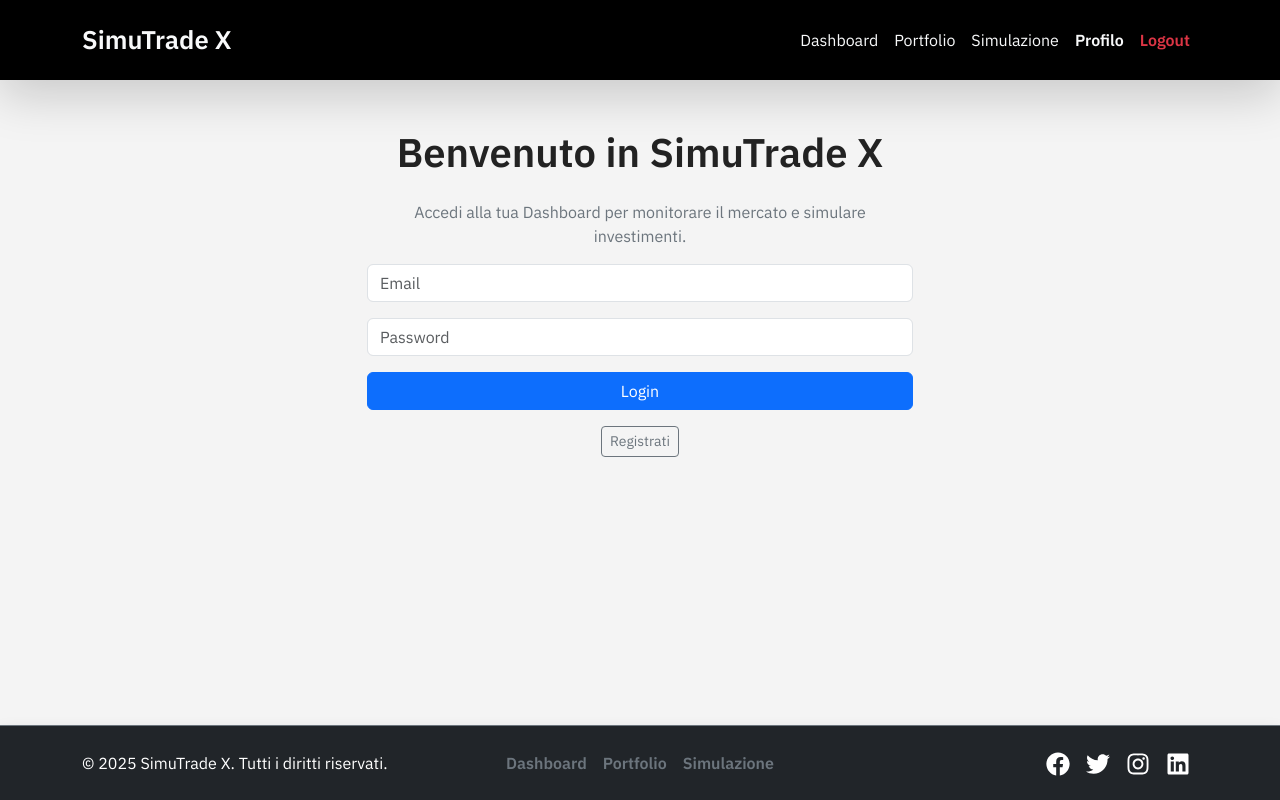
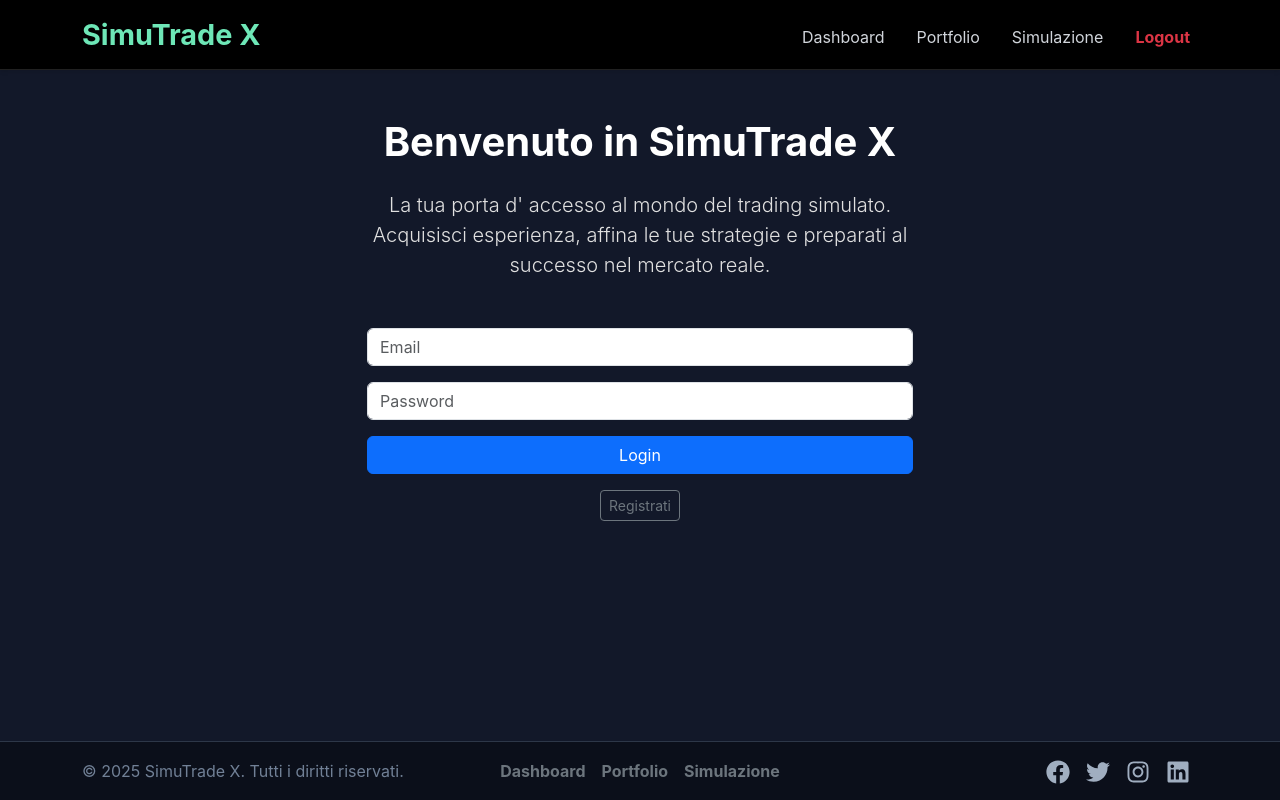
Before and after one commit to Piero793/simulatore_trading_frontend, a React (Vite) app: page / in a window 1280 px wide. Built offline with nearby package versions, Linux system fonts and the light colour scheme; sample sign-in values are in the browser's storage; what chartjs-plugin-zoom would draw is missing.

Commit message:
Css new version

```diff
--- a/src/App.jsx
+++ b/src/App.jsx
@@ -4,7 +4,7 @@
 import Home from "./components/Home";
 import CustomNavbar from "./components/CustomNavbar";
 import Dashboard from "./pages/Dashboard";
-import Portfolio from "./pages/Portfolio";
+import Portfolio from "./pages/portfolio";
 import Simulazione from "./pages/Simulazione";
 import "bootstrap/dist/css/bootstrap.min.css";
 import "./styles/App.css";
--- a/src/components/CustomNavbar.jsx
+++ b/src/components/CustomNavbar.jsx
@@ -3,9 +3,9 @@
 import { Link } from "react-router-dom";
 
 const CustomNavbar = ({ autenticato, handleLogout, utente }) => (
-  <Navbar bg="black" variant="dark" expand="lg" className="custom-navbar shadow-lg py-3">
+  <Navbar bg="black" variant="dark" expand="lg" className="custom-navbar">
     <Container>
-      <Navbar.Brand as={Link} to="/" className="fw-bold text-light">
+      <Navbar.Brand as={Link} to="/" className="navbar-brand">
         SimuTrade X
       </Navbar.Brand>
       <Navbar.Toggle aria-controls="navbar-nav" />
@@ -13,27 +13,27 @@
         <Nav className="ms-auto">
           {autenticato && (
             <>
-              <Nav.Link as={Link} to="/dashboard" className="text-light">
+              <Nav.Link as={Link} to="/dashboard" className="nav-link">
                 Dashboard
               </Nav.Link>
-              <Nav.Link as={Link} to="/portfolio" className="text-light">
+              <Nav.Link as={Link} to="/portfolio" className="nav-link">
                 Portfolio
               </Nav.Link>
-              <Nav.Link as={Link} to="/simulazione" className="text-light">
+              <Nav.Link as={Link} to="/simulazione" className="nav-link">
                 Simulazione
               </Nav.Link>
-              <Nav.Link as={Link} to="/profilo" className="text-light fw-bold">
+              {/* <Nav.Link as={Link} to="/profilo" className="nav-link active">
                 Profilo
-              </Nav.Link>
+              </Nav.Link> */}
             </>
           )}
           <Nav>
             {autenticato ? (
-              <Nav.Link className="text-danger fw-bold" onClick={handleLogout}>
+              <Nav.Link className="nav-link text-danger fw-bold" onClick={handleLogout}>
                 Logout {utente && `(${utente})`}
               </Nav.Link>
             ) : (
-              <Nav.Link as={Link} to="/" className="text-light">
+              <Nav.Link as={Link} to="/" className="nav-link">
                 {/* Login/Registrazione */}
               </Nav.Link>
             )}
--- a/src/components/Footer.jsx
+++ b/src/components/Footer.jsx
@@ -4,7 +4,7 @@
 import { Link } from "react-router-dom";
 
 const Footer = ({ autenticato }) => (
-  <footer className="footer bg-dark text-white py-4 shadow border-top border-secondary">
+  <footer className="footer">
     <Container>
       <Row className="align-items-center">
         <Col md={4} className="text-center text-md-start">
@@ -13,25 +13,13 @@
 
         {autenticato && (
           <Col md={4} className="text-center">
-            <Link
-              to="/dashboard"
-              className="text-secondary mx-2 fw-bold hover:text-light"
-              style={{ textDecoration: "none" }}
-            >
+            <Link to="/dashboard" className="text-secondary mx-2 fw-bold hover:text-light">
               Dashboard
             </Link>
-            <Link
-              to="/portfolio"
-              className="text-secondary mx-2 fw-bold hover:text-light"
-              style={{ textDecoration: "none" }}
-            >
+            <Link to="/portfolio" className="text-secondary mx-2 fw-bold hover:text-light">
               Portfolio
             </Link>
-            <Link
-              to="/simulazione"
-              className="text-secondary mx-2 fw-bold hover:text-light"
-              style={{ textDecoration: "none" }}
-            >
+            <Link to="/simulazione" className="text-secondary mx-2 fw-bold hover:text-light">
               Simulazione
             </Link>
           </Col>
--- a/src/components/Home.jsx
+++ b/src/components/Home.jsx
@@ -1,6 +1,6 @@
 import { useState } from "react";
 import PropTypes from "prop-types";
-import { Container, Row, Col } from "react-bootstrap";
+import { Container, Row, Col, Button } from "react-bootstrap";
 import LoginForm from "../service/LoginForm";
 import RegistrationForm from "../service/RegistrationForm";
 
@@ -11,9 +11,12 @@
     <Container className="text-center my-5">
       <Row className="justify-content-center">
         <Col md={6}>
-          <h1 className="fw-bold mb-4">Benvenuto in SimuTrade X</h1>
-          <p className="text-secondary">Accedi alla tua Dashboard per monitorare il mercato e simulare investimenti.</p>
-
+          <h1 className="fw-bold mb-4 text-white">Benvenuto in SimuTrade X</h1>
+          <p className="lead text-gray-300 mb-5">
+            La tua porta d&apos; accesso al mondo del trading simulato.
+            <br />
+            Acquisisci esperienza, affina le tue strategie e preparati al successo nel mercato reale.
+          </p>
           {!mostraRegistrazione ? (
             <LoginForm setAutenticato={setAutenticato} setUtenteLoggato={setUtenteLoggato} />
           ) : (
@@ -22,13 +25,13 @@
 
           <p className="mt-3">
             {!mostraRegistrazione ? (
-              <button className="btn btn-outline-secondary btn-sm" onClick={() => setMostraRegistrazione(true)}>
+              <Button variant="outline-secondary" size="sm" onClick={() => setMostraRegistrazione(true)}>
                 Registrati
-              </button>
+              </Button>
             ) : (
-              <button className="btn btn-outline-secondary btn-sm" onClick={() => setMostraRegistrazione(false)}>
+              <Button variant="outline-secondary" size="sm" onClick={() => setMostraRegistrazione(false)}>
                 Torna al Login
-              </button>
+              </Button>
             )}
           </p>
         </Col>
--- a/src/styles/App.css
+++ b/src/styles/App.css
@@ -1,9 +1,10 @@
 /* ========================= GLOBAL STYLES ========================= */
 body {
-  background-color: #f4f4f4 !important;
-  font-family: "IBM Plex Sans", sans-serif; /* font personalizzato */
+  background-color: #121829 !important;
+  font-family: "Inter", sans-serif; /* oppure "IBM Plex Sans", sans-serif; */
   margin: 0;
   padding: 0;
+  color: #e0e0e0;
 }
 
 html,
@@ -16,103 +17,178 @@
 .app-container {
   display: flex;
   flex-direction: column;
-  min-height: 100vh; /* Occupa tutta l'altezza della finestra */
+  min-height: 100vh;
 }
 
 .content-container {
-  flex: 1; /* Espande il contenuto per mantenere il footer in basso */
+  flex: 1;
 }
 
 .footer {
   width: 100%;
-  background-color: #1c1f23;
-  color: white;
+  background-color: #0b0f1a;
+  color: #9e9e9e;
   text-align: center;
-  padding: 1.2rem 0;
-  margin-top: 2rem; /* Aumentato il margine superiore per spostare il footer più in basso */
-  box-shadow: 0 -4px 6px rgba(0, 0, 0, 0.1);
+  padding: 1.5rem 0;
+  margin-top: 3rem;
+  border-top: 1px solid #212121;
 }
 
 h1,
 h2,
 h3 {
-  color: #222;
-  font-weight: bold;
+  color: #ffffff;
+  font-weight: 600;
+  margin-bottom: 1.5rem;
+}
+
+h2 {
+  font-size: 2rem;
+}
+
+h3 {
+  font-size: 1.25rem;
 }
 
 .card {
+  background-color: #1e293b;
+  border: 1px solid #334155;
+  border-radius: 0.75rem;
   transition: all 0.3s ease;
+  box-shadow: 0 6px 12px rgba(0, 0, 0, 0.3);
+}
+
+.card:hover {
+  transform: translateY(-0.25rem);
+  box-shadow: 0 8px 16px rgba(0, 0, 0, 0.4);
 }
 
 /* ========================= NAVBAR ========================= */
 .custom-navbar {
-  box-shadow: 0 4px 6px rgba(0, 0, 0, 0.15);
+  background-color: #0b0f1a;
+  border-bottom: 1px solid #212121;
+  box-shadow: 0 2px 4px rgba(0, 0, 0, 0.1);
 }
 
 .custom-navbar .navbar-brand {
-  font-size: 1.6rem;
-  font-weight: bold;
-  color: #ffffff;
+  font-size: 1.8rem;
+  font-weight: 700;
+  color: #6ee7b7;
 }
 
 .custom-navbar .nav-link {
-  color: rgba(255, 255, 255, 0.85);
-  transition: color 0.3s ease;
+  color: #d1d5db;
+  transition: color 0.2s ease, border-bottom 0.2s ease;
+  padding-bottom: 0.25rem;
+  margin-left: 1rem;
 }
 
-.custom-navbar .nav-link:hover {
-  color: #f8f9fa;
+.custom-navbar .nav-link:hover,
+.custom-navbar .nav-link.active {
+  color: #ffffff;
+  border-bottom: 2px solid #6ee7b7;
+}
+
+.custom-navbar .nav-link.active {
+  font-weight: 600;
 }
 
 /* ========================= DASHBOARD ========================= */
 .dashboard-container {
   margin-top: 2rem;
-  padding: 1rem;
-  background-color: #ffffff;
-  border-radius: 12px;
-  box-shadow: 0 8px 12px rgba(0, 0, 0, 0.15);
+  padding: 1.5rem;
+  background-color: #1e293b;
+  border-radius: 0.75rem;
+  box-shadow: 0 6px 12px rgba(0, 0, 0, 0.3);
 }
 
 .dashboard-card {
-  border: none;
-  border-radius: 12px;
-  box-shadow: 0 6px 10px rgba(0, 0, 0, 0.2);
-  transition: transform 0.3s ease;
+  background-color: #2d3748;
+  border: 1px solid #4a5568;
+  border-radius: 0.75rem;
+  box-shadow: 0 4px 8px rgba(0, 0, 0, 0.2);
+  transition: transform 0.2s ease, box-shadow 0.2s ease;
 }
 
 .dashboard-card:hover {
-  transform: translateY(-4px);
-  box-shadow: 0 10px 18px rgba(0, 0, 0, 0.25);
+  transform: translateY(-0.125rem);
+  box-shadow: 0 6px 12px rgba(0, 0, 0, 0.3);
 }
 
 .card-title {
-  font-size: 1.5rem;
-  font-weight: bold;
-  color: #212529;
+  font-size: 1.75rem;
+  font-weight: 600;
+  color: #ffffff;
+  margin-bottom: 1rem;
+}
+
+.card-subtitle {
+  color: #a0aec0;
+  font-size: 1rem;
+  margin-bottom: 1.5rem;
 }
 
 /* ========================= GRAFICO ========================= */
 .grafico-container {
-  height: 320px;
+  height: 360px;
   width: 100%;
-  padding: 1rem;
-  background-color: #ffffff;
-  border: 1px solid #ced4da;
-  border-radius: 10px;
-  box-shadow: 0 4px 8px rgba(0, 0, 0, 0.12);
+  padding: 1.5rem;
+  background-color: #2d3748;
+  border: 1px solid #4a5568;
+  border-radius: 0.75rem;
+  box-shadow: 0 6px 12px rgba(0, 0, 0, 0.3);
+}
+/* ========================= LINK STYLES ========================= */
+a {
+  color: #6ee7b7;
+  text-decoration: none;
+  transition: color 0.2s ease;
 }
 
-/* ========================= RESPONSIVE DESIGN ========================= */
+a:hover {
+  color: #ffffff;
+}
+
+/* ========================= RESPONSIVE DESIGN ========================== */
 @media (max-width: 768px) {
   .custom-navbar .navbar-brand {
-    font-size: 1.3rem; /* Dimensione ridotta per mobile */
+    font-size: 1.5rem;
   }
 
   .dashboard-container {
-    padding: 0.8rem; /* Leggero adattamento per schermi più piccoli */
+    padding: 1rem;
   }
 
   .grafico-container {
-    height: 260px; /* Dimensione adattata per migliorare la leggibilità */
+    height: 300px;
   }
 }
+
+/* ========================= FOOTER ========================= */
+.footer {
+  background-color: #0b0f1a;
+  color: #718096;
+  text-align: center;
+  padding: 1rem 0;
+  margin-top: 3rem;
+  border-top: 1px solid #2d3748;
+}
+
+.footer a {
+  color: #a0aec0;
+  margin: 0 0.75rem;
+  transition: color 0.2s ease;
+}
+
+.footer a:hover {
+  color: #ffffff;
+}
+
+.footer svg {
+  fill: #a0aec0;
+  transition: fill 0.2s ease;
+}
+
+.footer svg:hover {
+  fill: #ffffff;
+}
```
Also changed, not shown: src/components/DettaglioAzione.jsx (+74 -12 lines), src/components/GraficoAzioni.jsx (+71 -22 lines), src/pages/Dashboard.jsx (+8 -12 lines), src/pages/FinancialNews.jsx (+25 -10 lines), src/pages/portfolio.jsx (+17 -12 lines).
